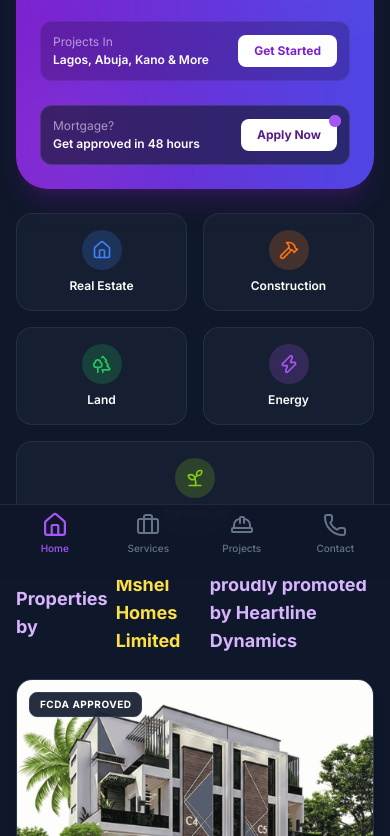
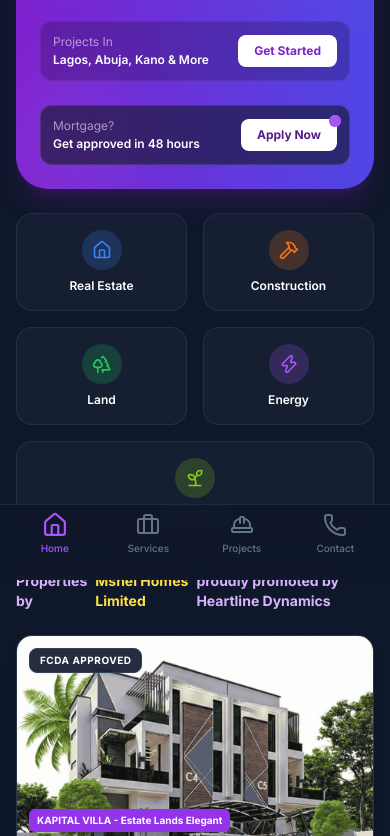
Before and after one commit to Alijinie/Musa-John-Zira, a plain HTML site: page index.html in a window 390 px wide. Shown: the part 264-1100 px from the top of the page. Drawn offline with nearby package versions, Linux system fonts and the light colour scheme.

Commit message:
more UI mods

```diff
--- a/index.html
+++ b/index.html
@@ -156,7 +156,7 @@
                     </div>
 
                     <div class="flex justify-between items-center px-4 md:px-0 mb-6">
-                        <h2 class="text-purple-300 font-bold text-lg md:text-xl flex items-center gap-2">
+                        <h2 class="text-purple-300 font-bold text-sm md:text-xl flex items-center gap-2">
                             Properties by <span class="text-yellow-300">Mshel Homes Limited</span> proudly promoted by Heartline Dynamics
                         </h2>
 
```
